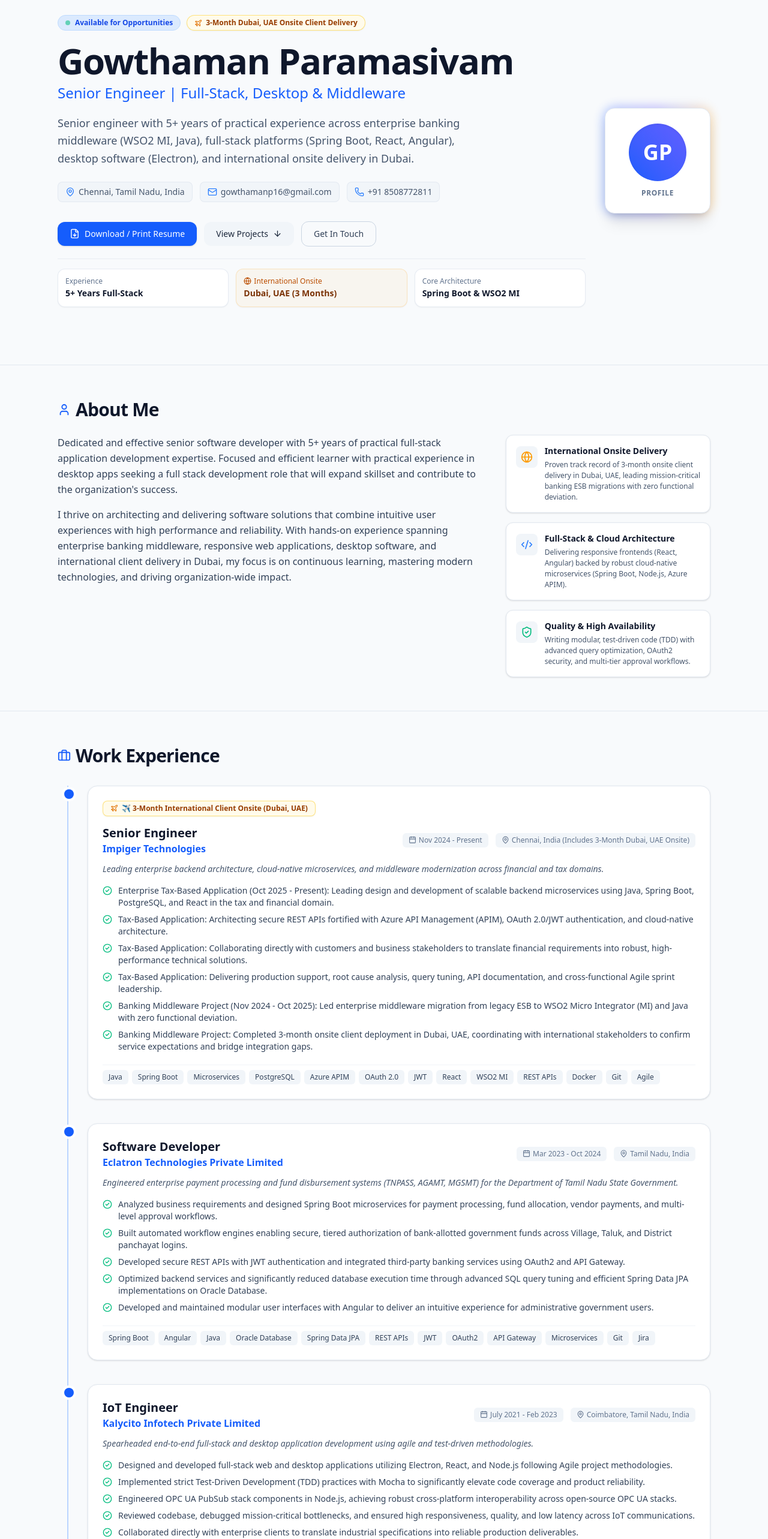
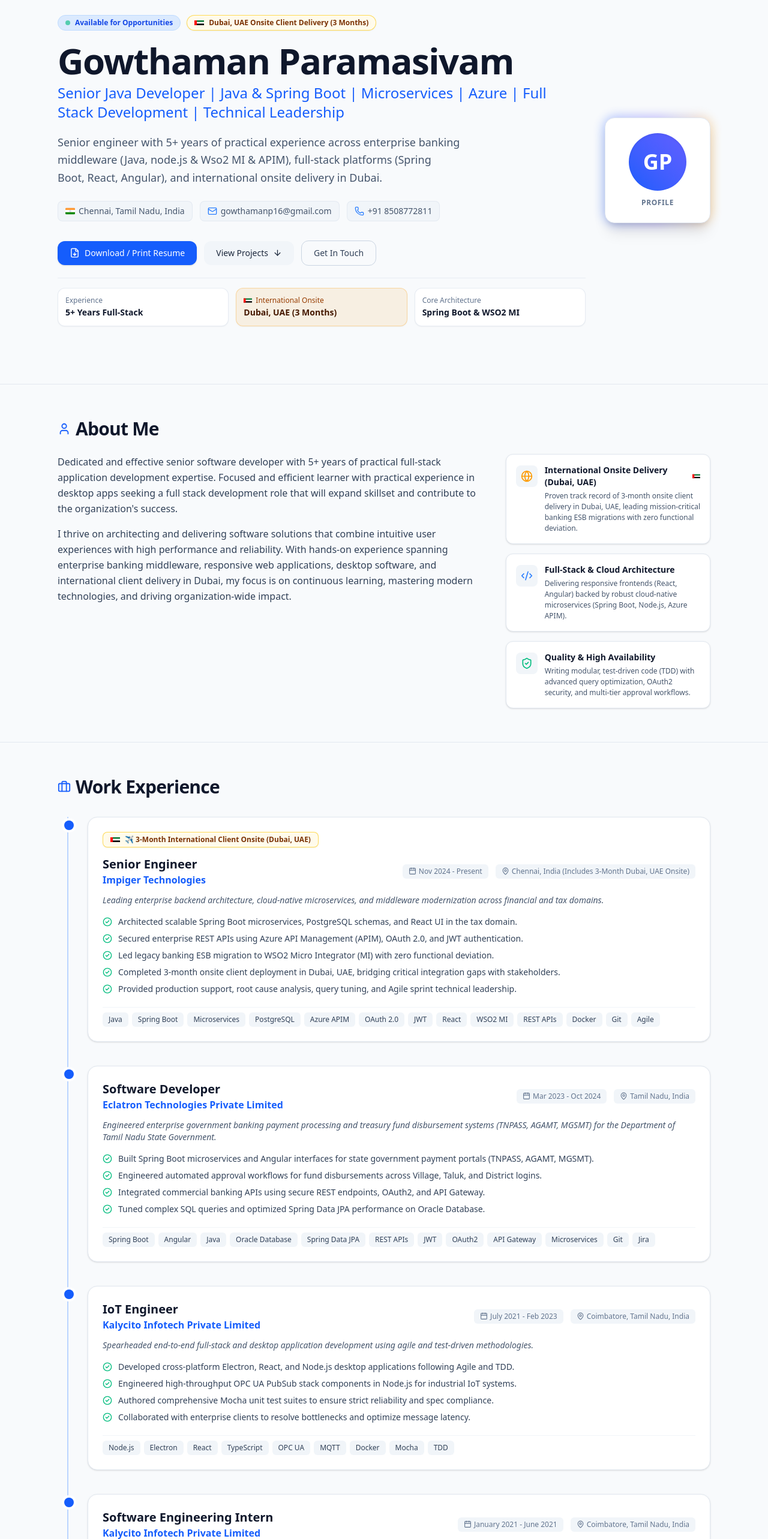
Before and after one commit to Gowthaman-Paramasivam/Resume, a React (Vite) app: page / in a window 1280 px wide. Shown: the part 120-2686 px from the top of the page at 60% size. Built offline with nearby package versions, Linux system fonts and the light colour scheme.

Commit message:
update resume content

```diff
--- a/src/components/About.jsx
+++ b/src/components/About.jsx
@@ -1,21 +1,25 @@
 import React from 'react';
 import { User, Code2, Globe, ShieldCheck } from 'lucide-react';
+import { UaeFlag } from './Icons';
 
 export default function About({ personal }) {
   const pillars = [
     {
       icon: <Globe className="text-amber-500" size={20} />,
-      title: "International Onsite Delivery",
+      title: "International Onsite Delivery (Dubai, UAE)",
+      badge: <UaeFlag className="w-4 h-2.5 rounded-[1px]" />,
       desc: "Proven track record of 3-month onsite client delivery in Dubai, UAE, leading mission-critical banking ESB migrations with zero functional deviation."
     },
     {
       icon: <Code2 className="text-blue-500" size={20} />,
       title: "Full-Stack & Cloud Architecture",
+      badge: null,
       desc: "Delivering responsive frontends (React, Angular) backed by robust cloud-native microservices (Spring Boot, Node.js, Azure APIM)."
     },
     {
       icon: <ShieldCheck className="text-emerald-500" size={20} />,
       title: "Quality & High Availability",
+      badge: null,
       desc: "Writing modular, test-driven code (TDD) with advanced query optimization, OAuth2 security, and multi-tier approval workflows."
     }
   ];
@@ -48,9 +52,12 @@ export default function About({ personal }) {
                   {pillar.icon}
                 </div>
                 <div>
-                  <h3 className="font-semibold text-sm text-slate-900 dark:text-white">
-                    {pillar.title}
-                  </h3>
+                  <div className="flex items-center gap-2">
+                    <h3 className="font-semibold text-sm text-slate-900 dark:text-white">
+                      {pillar.title}
+                    </h3>
+                    {pillar.badge}
+                  </div>
                   <p className="text-xs text-slate-600 dark:text-slate-400 mt-1 leading-normal">
                     {pillar.desc}
                   </p>
--- a/src/components/Experience.jsx
+++ b/src/components/Experience.jsx
@@ -1,5 +1,6 @@
 import React from 'react';
-import { Briefcase, Calendar, MapPin, CheckCircle2, Plane } from 'lucide-react';
+import { Briefcase, Calendar, MapPin, CheckCircle2 } from 'lucide-react';
+import { UaeFlag } from './Icons';
 
 export default function Experience({ experience }) {
   return (
@@ -20,10 +21,10 @@ export default function Experience({ experience }) {
 
               <div className="bg-white dark:bg-slate-900 p-6 rounded-2xl border border-slate-200 dark:border-slate-800 shadow-sm hover:shadow-md transition-shadow">
 
-                {/* Special Highlight Badge (e.g. Dubai Onsite) */}
+                {/* Special Highlight Badge (e.g. Dubai Onsite with UAE Flag) */}
                 {job.highlightBadge && (
-                  <div className="mb-3.5 inline-flex items-center gap-1.5 px-3 py-1 rounded-lg text-xs font-bold bg-amber-50 text-amber-800 dark:bg-amber-950/60 dark:text-amber-300 border border-amber-300/60 dark:border-amber-700/60 shadow-xs">
-                    <Plane size={13} className="text-amber-600 dark:text-amber-400" />
+                  <div className="mb-3.5 inline-flex items-center gap-2 px-3 py-1 rounded-lg text-xs font-bold bg-amber-50 text-amber-900 dark:bg-amber-950/70 dark:text-amber-200 border border-amber-300/80 dark:border-amber-700/80 shadow-xs">
+                    <UaeFlag className="w-4 h-3 rounded-[2px]" />
                     <span>{job.highlightBadge}</span>
                   </div>
                 )}
--- a/src/components/Hero.jsx
+++ b/src/components/Hero.jsx
@@ -1,6 +1,6 @@
 import React from 'react';
-import { Mail, MapPin, Phone, ArrowDown, FileDown, Plane, Globe, Award, Sparkles } from 'lucide-react';
-import { GithubIcon, LinkedinIcon } from './Icons';
+import { Mail, MapPin, Phone, ArrowDown, FileDown, Globe } from 'lucide-react';
+import { GithubIcon, LinkedinIcon, UaeFlag, IndiaFlag } from './Icons';
 
 export default function Hero({ personal }) {
   return (
@@ -9,17 +9,17 @@ export default function Hero({ personal }) {
         <div className="flex flex-col-reverse md:flex-row items-start md:items-center justify-between gap-8">
 
           <div className="flex-1 space-y-5">
-            {/* Badges including Dubai Onsite Highlight */}
+            {/* Badges including Dubai Onsite Highlight with Country Flag */}
             <div className="flex flex-wrap items-center gap-2.5">
               <div className="inline-flex items-center gap-2 px-3 py-1 rounded-full text-xs font-semibold bg-blue-100 text-blue-700 dark:bg-blue-950/80 dark:text-blue-300 border border-blue-200 dark:border-blue-800">
                 <span className="w-2 h-2 rounded-full bg-emerald-500 animate-pulse"></span>
                 Available for Opportunities
               </div>
 
-              {/* Dubai Onsite Spotlight Badge */}
-              <div className="inline-flex items-center gap-1.5 px-3 py-1 rounded-full text-xs font-bold bg-amber-50 text-amber-800 dark:bg-amber-950/60 dark:text-amber-300 border border-amber-300/60 dark:border-amber-700/60 shadow-xs">
-                <Plane size={13} className="text-amber-600 dark:text-amber-400" />
-                <span>3-Month Dubai, UAE Onsite Client Delivery</span>
+              {/* Dubai Onsite Spotlight Badge with UAE Flag */}
+              <div className="inline-flex items-center gap-2 px-3 py-1 rounded-full text-xs font-bold bg-amber-50 text-amber-900 dark:bg-amber-950/70 dark:text-amber-200 border border-amber-300/80 dark:border-amber-700/80 shadow-xs">
+                <UaeFlag className="w-4 h-3 rounded-[2px] shadow-xs" />
+                <span>Dubai, UAE Onsite Client Delivery (3 Months)</span>
               </div>
             </div>
 
@@ -39,7 +39,7 @@ export default function Hero({ personal }) {
             {/* Quick Contact & Info Chips */}
             <div className="flex flex-wrap items-center gap-3 text-sm text-slate-600 dark:text-slate-400 pt-1">
               <div className="flex items-center gap-1.5 bg-slate-100 dark:bg-slate-800/80 px-3 py-1.5 rounded-lg border border-slate-200/80 dark:border-slate-700/60">
-                <MapPin size={16} className="text-blue-500" />
+                <IndiaFlag className="w-4 h-3 rounded-[2px]" />
                 <span>{personal.location}</span>
               </div>
               <a
@@ -87,12 +87,12 @@ export default function Hero({ personal }) {
                 <div className="text-xs text-slate-500 dark:text-slate-400 font-medium">Experience</div>
                 <div className="text-sm font-bold text-slate-900 dark:text-white mt-0.5">5+ Years Full-Stack</div>
               </div>
-              <div className="p-3 rounded-xl bg-amber-500/5 dark:bg-amber-500/10 border border-amber-500/20 shadow-xs">
-                <div className="text-xs text-amber-700 dark:text-amber-400 font-medium flex items-center gap-1">
-                  <Globe size={13} />
-                  International Onsite
+              <div className="p-3 rounded-xl bg-amber-500/10 dark:bg-amber-500/15 border border-amber-500/30 shadow-xs">
+                <div className="text-xs text-amber-800 dark:text-amber-300 font-medium flex items-center gap-1.5">
+                  <UaeFlag className="w-3.5 h-2.5 rounded-[1px]" />
+                  <span>International Onsite</span>
                 </div>
-                <div className="text-sm font-bold text-amber-900 dark:text-amber-200 mt-0.5">Dubai, UAE (3 Months)</div>
+                <div className="text-sm font-bold text-amber-950 dark:text-amber-100 mt-0.5">Dubai, UAE (3 Months)</div>
               </div>
               <div className="p-3 rounded-xl bg-white dark:bg-slate-900 border border-slate-200/80 dark:border-slate-800/80 shadow-xs">
                 <div className="text-xs text-slate-500 dark:text-slate-400 font-medium">Core Architecture</div>
--- a/src/components/Icons.jsx
+++ b/src/components/Icons.jsx
@@ -38,3 +38,25 @@ export function LinkedinIcon({ size = 18, className = "" }) {
     </svg>
   );
 }
+
+export function UaeFlag({ className = "w-5 h-3.5 rounded-[2px] shadow-xs inline-block flex-shrink-0" }) {
+  return (
+    <svg viewBox="0 0 600 300" className={className} xmlns="http://www.w3.org/2000/svg">
+      <rect width="600" height="100" fill="#00732f" />
+      <rect y="100" width="600" height="100" fill="#ffffff" />
+      <rect y="200" width="600" height="100" fill="#000000" />
+      <rect width="150" height="300" fill="#ff0000" />
+    </svg>
+  );
+}
+
+export function IndiaFlag({ className = "w-5 h-3.5 rounded-[2px] shadow-xs inline-block flex-shrink-0" }) {
+  return (
+    <svg viewBox="0 0 225 150" className={className} xmlns="http://www.w3.org/2000/svg">
+      <rect width="225" height="50" fill="#FF9933" />
+      <rect y="50" width="225" height="50" fill="#FFFFFF" />
+      <rect y="100" width="225" height="50" fill="#128807" />
+      <circle cx="112.5" cy="75" r="18" fill="none" stroke="#000080" strokeWidth="2.5" />
+    </svg>
+  );
+}
--- a/src/components/Navbar.jsx
+++ b/src/components/Navbar.jsx
@@ -39,7 +39,8 @@ export default function Navbar({ darkMode, setDarkMode, personal }) {
           </button>
 
           <button
-            onClick={() => setDarkMode(!darkMode)}
+            type="button"
+            onClick={() => setDarkMode(prev => !prev)}
             title={darkMode ? "Switch to light mode" : "Switch to dark mode"}
             className="p-2 text-slate-600 dark:text-slate-300 hover:text-blue-600 dark:hover:text-blue-400 hover:bg-slate-100 dark:hover:bg-slate-800 rounded-lg transition-colors cursor-pointer"
             aria-label="Toggle Theme"
--- a/src/data/resumeData.js
+++ b/src/data/resumeData.js
@@ -1,8 +1,8 @@
 export const resumeData = {
   personal: {
     name: "Gowthaman Paramasivam",
-    title: "Senior Engineer | Full-Stack, Desktop & Middleware",
-    tagline: "Senior engineer with 5+ years of practical experience across enterprise banking middleware (WSO2 MI, Java), full-stack platforms (Spring Boot, React, Angular), desktop software (Electron), and international onsite delivery in Dubai.",
+    title: "Senior Java Developer | Java & Spring Boot | Microservices | Azure | Full Stack Development | Technical Leadership",
+    tagline: "Senior engineer with 5+ years of practical experience across enterprise banking middleware (Java, node.js & Wso2 MI & APIM), full-stack platforms (Spring Boot, React, Angular), and international onsite delivery in Dubai.",
     email: "gowthamanp16@gmail.com",
     phone: "+91 8508772811",
     location: "Chennai, Tamil Nadu, India",
@@ -38,12 +38,11 @@ export const resumeData = {
       highlightBadge: "✈️ 3-Month International Client Onsite (Dubai, UAE)",
       description: "Leading enterprise backend architecture, cloud-native microservices, and middleware modernization across financial and tax domains.",
       highlights: [
-        "Enterprise Tax-Based Application (Oct 2025 - Present): Leading design and development of scalable backend microservices using Java, Spring Boot, PostgreSQL, and React in the tax and financial domain.",
-        "Tax-Based Application: Architecting secure REST APIs fortified with Azure API Management (APIM), OAuth 2.0/JWT authentication, and cloud-native architecture.",
-        "Tax-Based Application: Collaborating directly with customers and business stakeholders to translate financial requirements into robust, high-performance technical solutions.",
-        "Tax-Based Application: Delivering production support, root cause analysis, query tuning, API documentation, and cross-functional Agile sprint leadership.",
-        "Banking Middleware Project (Nov 2024 - Oct 2025): Led enterprise middleware migration from legacy ESB to WSO2 Micro Integrator (MI) and Java with zero functional deviation.",
-        "Banking Middleware Project: Completed 3-month onsite client deployment in Dubai, UAE, coordinating with international stakeholders to confirm service expectations and bridge integration gaps."
+        "Architected scalable Spring Boot microservices, PostgreSQL schemas, and React UI in the tax domain.",
+        "Secured enterprise REST APIs using Azure API Management (APIM), OAuth 2.0, and JWT authentication.",
+        "Led legacy banking ESB migration to WSO2 Micro Integrator (MI) with zero functional deviation.",
+        "Completed 3-month onsite client deployment in Dubai, UAE, bridging critical integration gaps with stakeholders.",
+        "Provided production support, root cause analysis, query tuning, and Agile sprint technical leadership."
       ],
       technologies: ["Java", "Spring Boot", "Microservices", "PostgreSQL", "Azure APIM", "OAuth 2.0", "JWT", "React", "WSO2 MI", "REST APIs", "Docker", "Git", "Agile"]
     },
@@ -52,13 +51,12 @@ export const resumeData = {
       company: "Eclatron Technologies Private Limited",
       location: "Tamil Nadu, India",
       period: "Mar 2023 - Oct 2024",
-      description: "Engineered enterprise payment processing and fund disbursement systems (TNPASS, AGAMT, MGSMT) for the Department of Tamil Nadu State Government.",
+      description: "Engineered enterprise government banking payment processing and treasury fund disbursement systems (TNPASS, AGAMT, MGSMT) for the Department of Tamil Nadu State Government.",
       highlights: [
-        "Analyzed business requirements and designed Spring Boot microservices for payment processing, fund allocation, vendor payments, and multi-level approval workflows.",
-        "Built automated workflow engines enabling secure, tiered authorization of bank-allotted government funds across Village, Taluk, and District panchayat logins.",
-        "Developed secure REST APIs with JWT authentication and integrated third-party banking services using OAuth2 and API Gateway.",
-        "Optimized backend services and significantly reduced database execution time through advanced SQL query tuning and efficient Spring Data JPA implementations on Oracle Database.",
-        "Developed and maintained modular user interfaces with Angular to deliver an intuitive experience for administrative government users."
+        "Built Spring Boot microservices and Angular interfaces for state government payment portals (TNPASS, AGAMT, MGSMT).",
+        "Engineered automated approval workflows for fund disbursements across Village, Taluk, and District logins.",
+        "Integrated commercial banking APIs using secure REST endpoints, OAuth2, and API Gateway.",
+        "Tuned complex SQL queries and optimized Spring Data JPA performance on Oracle Database."
       ],
       technologies: ["Spring Boot", "Angular", "Java", "Oracle Database", "Spring Data JPA", "REST APIs", "JWT", "OAuth2", "API Gateway", "Microservices", "Git", "Jira"]
     },
@@ -69,11 +67,10 @@ export const resumeData = {
       period: "July 2021 - Feb 2023",
       description: "Spearheaded end-to-end full-stack and desktop application development using agile and test-driven methodologies.",
       highlights: [
-        "Designed and developed full-stack web and desktop applications utilizing Electron, React, and Node.js following Agile project methodologies.",
-        "Implemented strict Test-Driven Development (TDD) practices with Mocha to significantly elevate code coverage and product reliability.",
-        "Engineered OPC UA PubSub stack components in Node.js, achieving robust cross-platform interoperability across open-source OPC UA stacks.",
-        "Reviewed codebase, debugged mission-critical bottlenecks, and ensured high responsiveness, quality, and low latency across IoT communications.",
-        "Collaborated directly with enterprise clients to translate industrial specifications into reliable production deliverables."
+        "Developed cross-platform Electron, React, and Node.js desktop applications following Agile and TDD.",
+        "Engineered high-throughput OPC UA PubSub stack components in Node.js for industrial IoT systems.",
+        "Authored comprehensive Mocha unit test suites to ensure strict reliability and spec compliance.",
+        "Collaborated with enterprise clients to resolve bottlenecks and optimize message latency."
       ],
       technologies: ["Node.js", "Electron", "React", "TypeScript", "OPC UA", "MQTT", "Docker", "Mocha", "TDD"]
     },
@@ -84,9 +81,8 @@ export const resumeData = {
       period: "January 2021 - June 2021",
       description: "Contributed to core JavaScript and Node.js framework modernization initiatives.",
       highlights: [
-        "Modernized legacy architectures by converting LAMP stack concepts into scalable Node.js modules.",
-        "Built dynamic form generators and desk interfaces leveraging Mustache template engines.",
-        "Participated in sprint planning, code reviews, and cross-team design discussions to deliver deliverables on schedule."
+        "Migrated legacy LAMP stack architectures into modular Node.js backend services.",
+        "Created dynamic form builders and administrative desks using Mustache template engines."
       ],
       technologies: ["JavaScript", "Node.js", "Express", "HTML/CSS", "Mustache", "Git"]
     }
@@ -94,51 +90,51 @@ export const resumeData = {
   projects: [
     {
       title: "Enterprise Tax-Based Application Platform",
-      description: "Cloud-native enterprise platform in the tax and financial domain. Designed and developed scalable Java & Spring Boot microservices, secure REST APIs integrated with Azure API Management (APIM), OAuth 2.0/JWT authentication, and PostgreSQL with React frontend integration.",
-      technologies: ["Java", "Spring Boot", "Microservices", "PostgreSQL", "Azure APIM", "OAuth 2.0", "JWT", "React", "REST APIs"],
+      description: "Cloud-native financial tax platform with Spring Boot microservices, PostgreSQL, Azure APIM, OAuth 2.0 security, and React.",
+      technologies: ["Java", "Spring Boot", "Microservices", "PostgreSQL", "Azure APIM", "OAuth 2.0", "JWT", "React"],
       github: null,
       live: null,
-      metrics: "Cloud-native architecture with Azure APIM & OAuth 2.0 security"
+      metrics: "Azure APIM & OAuth 2.0 Cloud Security"
     },
     {
       title: "Middleware Migration for Banking System (WSO2 MI)",
-      description: "Mission-critical middleware modernization and migration from legacy ESB platforms to WSO2 Products (WSO2 Micro Integrator) and Java for a leading banking institution. Included a 3-month onsite client deployment in Dubai, UAE, enabling high scalability and allowing external financial entities to securely access APIs with zero functional deviation.",
+      description: "Modernized legacy banking ESB to WSO2 Micro Integrator with zero functional deviation and a 3-month onsite delivery in Dubai, UAE.",
       technologies: ["WSO2 MI", "Java", "Enterprise Integration", "ESB Migration", "REST APIs", "Banking Architecture"],
       github: null,
       live: null,
-      metrics: "3-Month Dubai Onsite • Zero Functional Deviation"
+      metrics: "🇦🇪 3-Month Dubai Onsite • Zero Deviation"
     },
     {
-      title: "TNPASS, AGAMT & MGSMT – State Government Payment Portals",
-      description: "Comprehensive financial disbursement and payment processing application developed for the Department of Tamil Nadu State Government. Manages bank-allotted government funds transferred to employees, vendors, and departments across Village, Taluk, and District panchayats through multi-level approval workflows.",
-      technologies: ["Spring Boot", "Angular", "Oracle Database", "Spring Data JPA", "JWT", "OAuth2", "API Gateway", "Microservices"],
+      title: "TNPASS, AGAMT & MGSMT – Government Banking Portals",
+      description: "State government treasury payment system managing multi-tier panchayat fund disbursements integrated with commercial banking APIs.",
+      technologies: ["Spring Boot", "Angular", "Oracle Database", "Spring Data JPA", "JWT", "OAuth2", "Microservices"],
       github: null,
       live: null,
-      metrics: "Secures multi-tier panchayat disbursements with bank API integration"
+      metrics: "Government Banking & Treasury Integration"
     },
     {
       title: "OPC UA Compliant PubSub Configurator Tool",
-      description: "High-performance desktop & web configurator application enabling seamless configuration of OPC UA publish-subscribe systems in industrial environments.",
+      description: "Desktop & web configurator built with Electron, React, and Node.js for industrial OPC UA PubSub systems.",
       technologies: ["Electron", "React", "Node.js", "TypeScript", "OPC UA", "Mocha", "TDD"],
       github: "https://github.com",
       live: null,
-      metrics: "Agile TDD workflow with 100% specification compliance"
+      metrics: "100% Spec Compliance • TDD Workflow"
     },
     {
       title: "OPC UA PubSub Stack & Interoperability Engine",
-      description: "Development of a high-throughput PubSub stack in Node OPCUA, establishing cross-platform interoperability between two major open-source OPC UA implementations.",
+      description: "High-throughput Node.js PubSub engine establishing cross-platform interoperability across open-source OPC UA stacks.",
       technologies: ["Node.js", "OPC UA", "MQTT", "Unit Testing (Mocha)", "Linux", "Windows"],
       github: "https://github.com",
       live: null,
-      metrics: "Cross-platform interoperability across industrial IoT devices"
+      metrics: "Cross-Platform IoT Interoperability"
     },
     {
       title: "Fibenis Framework Modernization",
-      description: "Architectural transformation converting a LAMP stack foundation into a modern, dynamic Node.js framework utilizing mustache templating and automated desks.",
+      description: "Architectural transformation converting legacy LAMP stack components into modern, dynamic Node.js modules.",
       technologies: ["Node.js", "Express.js", "JavaScript", "Mustache Templates", "MySQL"],
       github: "https://github.com",
       live: null,
-      metrics: "Streamlined data models & modern REST integration"
+      metrics: "Legacy Modernization to Node.js"
     }
   ],
   education: [
```
Also changed, not shown: index.html (+10 -0 lines), src/App.jsx (+8 -3 lines), src/index.css (+13 -0 lines).
